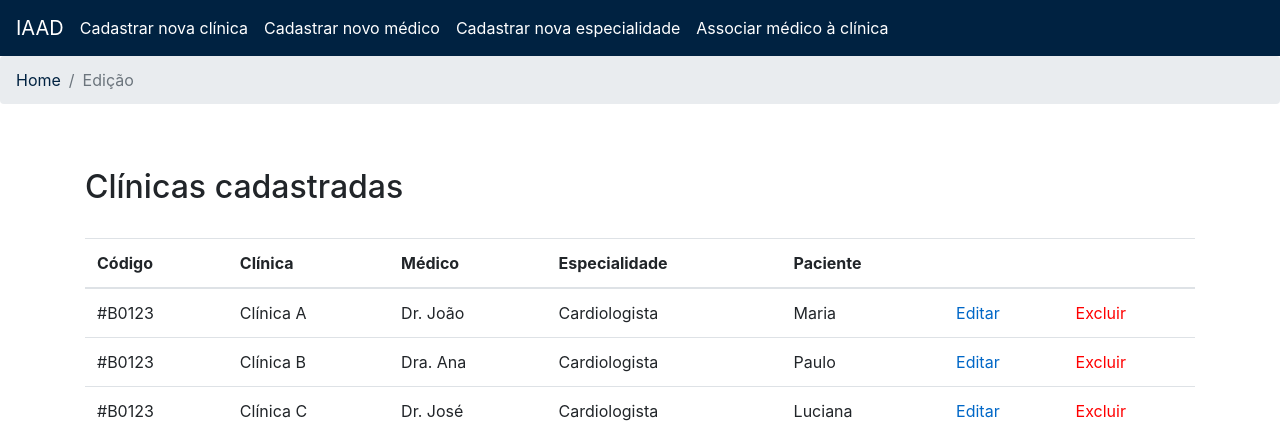
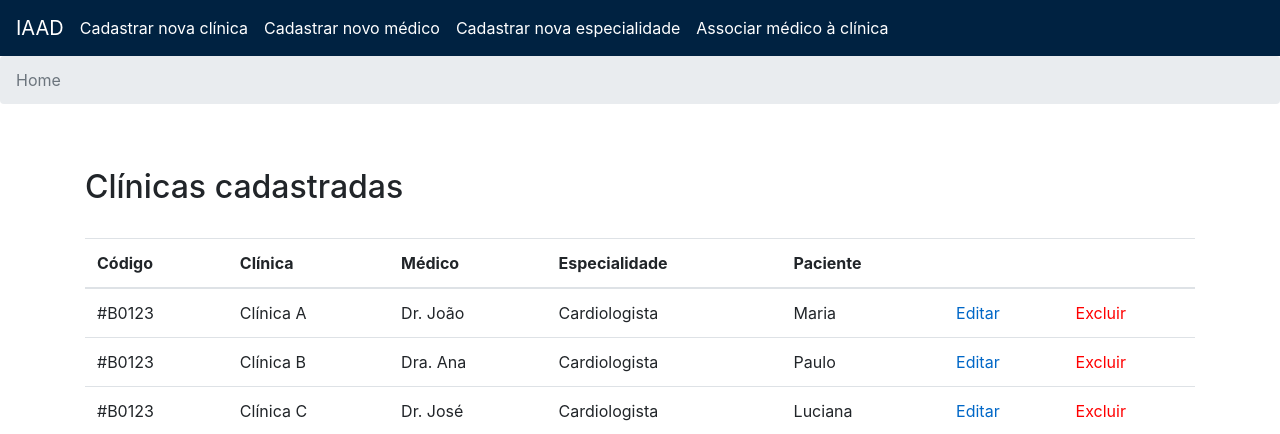
Before and after one commit to dEgito/IAAD-Clinicas-Medicas, a Django app: page / in a window 1280 px wide. Shown: the top 434 px of the page. Run offline with Django 4.2, Linux system fonts and the light colour scheme; some libraries are stand-ins or nearby versions.

Commit message:
fix: corrige rota dos breadcrumbs

```diff
--- a/clinicasmedicas/templates/clinica_medico_form.html
+++ b/clinicasmedicas/templates/clinica_medico_form.html
@@ -62,7 +62,7 @@
         <li class="breadcrumb-item">
           <a href="/" style="color: #002241">Home</a>
         </li>
-        <li class="breadcrumb-item active" aria-current="page">Edição</li>
+        <li class="breadcrumb-item active" aria-current="page">Associar médico</li>
       </ol>
     </nav>
     <div class="container mt-4">
--- a/clinicasmedicas/templates/clinicaform.html
+++ b/clinicasmedicas/templates/clinicaform.html
@@ -62,7 +62,7 @@
         <li class="breadcrumb-item">
           <a href="/" style="color: #002241">Home</a>
         </li>
-        <li class="breadcrumb-item active" aria-current="page">Edição</li>
+        <li class="breadcrumb-item active" aria-current="page">Nova Clinica</li>
       </ol>
     </nav>
     <div class="container mt-4">
--- a/clinicasmedicas/templates/especialidadeform.html
+++ b/clinicasmedicas/templates/especialidadeform.html
@@ -63,7 +63,7 @@
         <li class="breadcrumb-item">
           <a href="/" style="color: #002241">Home</a>
         </li>
-        <li class="breadcrumb-item active" aria-current="page">Edição</li>
+        <li class="breadcrumb-item active" aria-current="page">Nova especialidade</li>
       </ol>
     </nav>
     <div class="container mt-4">
--- a/clinicasmedicas/templates/index.html
+++ b/clinicasmedicas/templates/index.html
@@ -60,10 +60,7 @@
     </nav>
     <nav aria-label="breadcrumb" style="width: 100%">
       <ol class="breadcrumb">
-        <li class="breadcrumb-item">
-          <a href="/" style="color: #002241">Home</a>
-        </li>
-        <li class="breadcrumb-item active" aria-current="page">Edição</li>
+        <li class="breadcrumb-item active" aria-current="page">Home</li>
       </ol>
     </nav>
 
--- a/clinicasmedicas/templates/medicoform.html
+++ b/clinicasmedicas/templates/medicoform.html
@@ -60,7 +60,7 @@
     <nav aria-label="breadcrumb" style="width: 100%">
       <ol class="breadcrumb">
         <li class="breadcrumb-item">
-          <a href="/" style="color: #002241">Home</a>
+          <a href="/" style="color: #002241">Novo médico</a>
         </li>
         <li class="breadcrumb-item active" aria-current="page">Edição</li>
       </ol>
```
